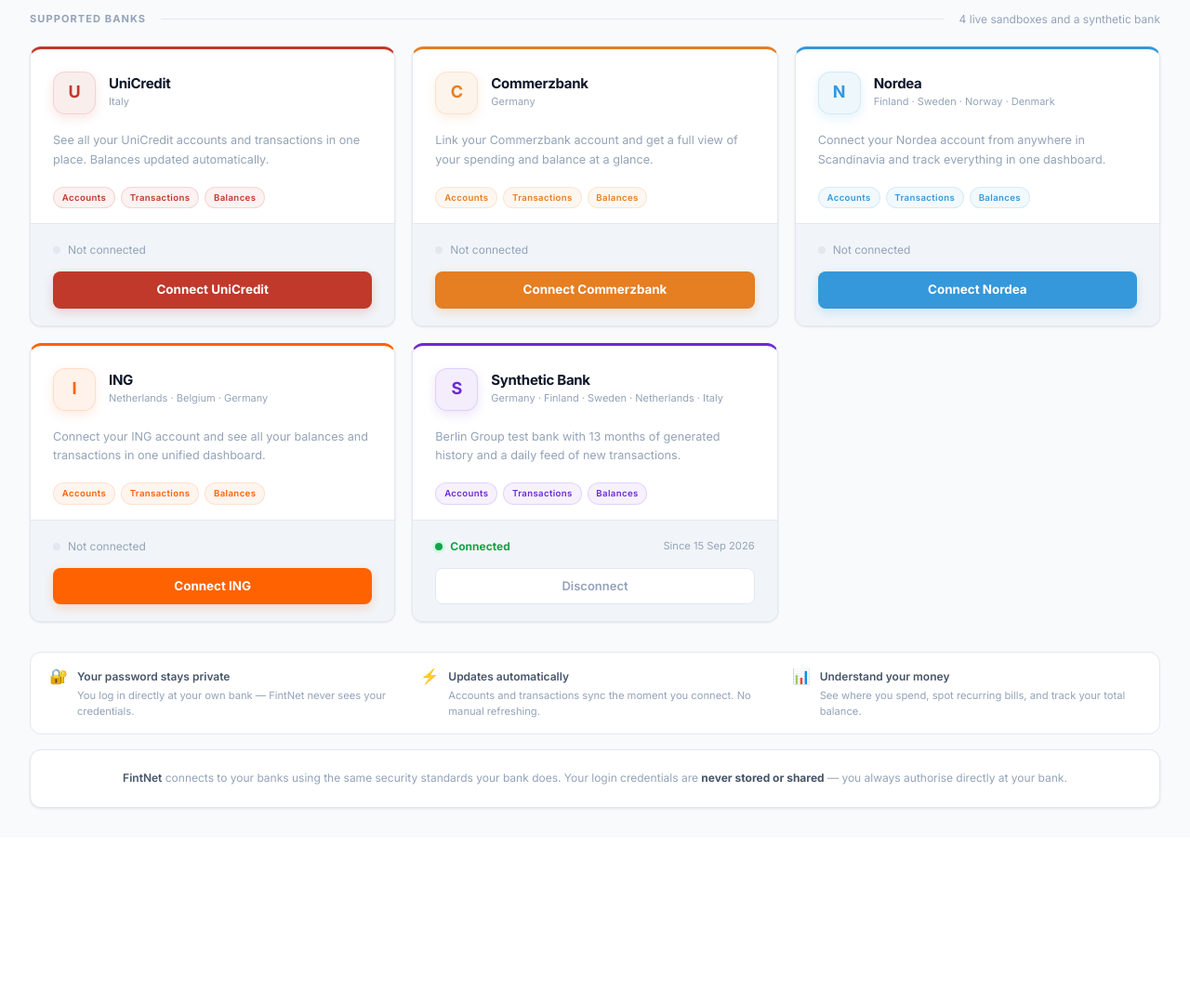
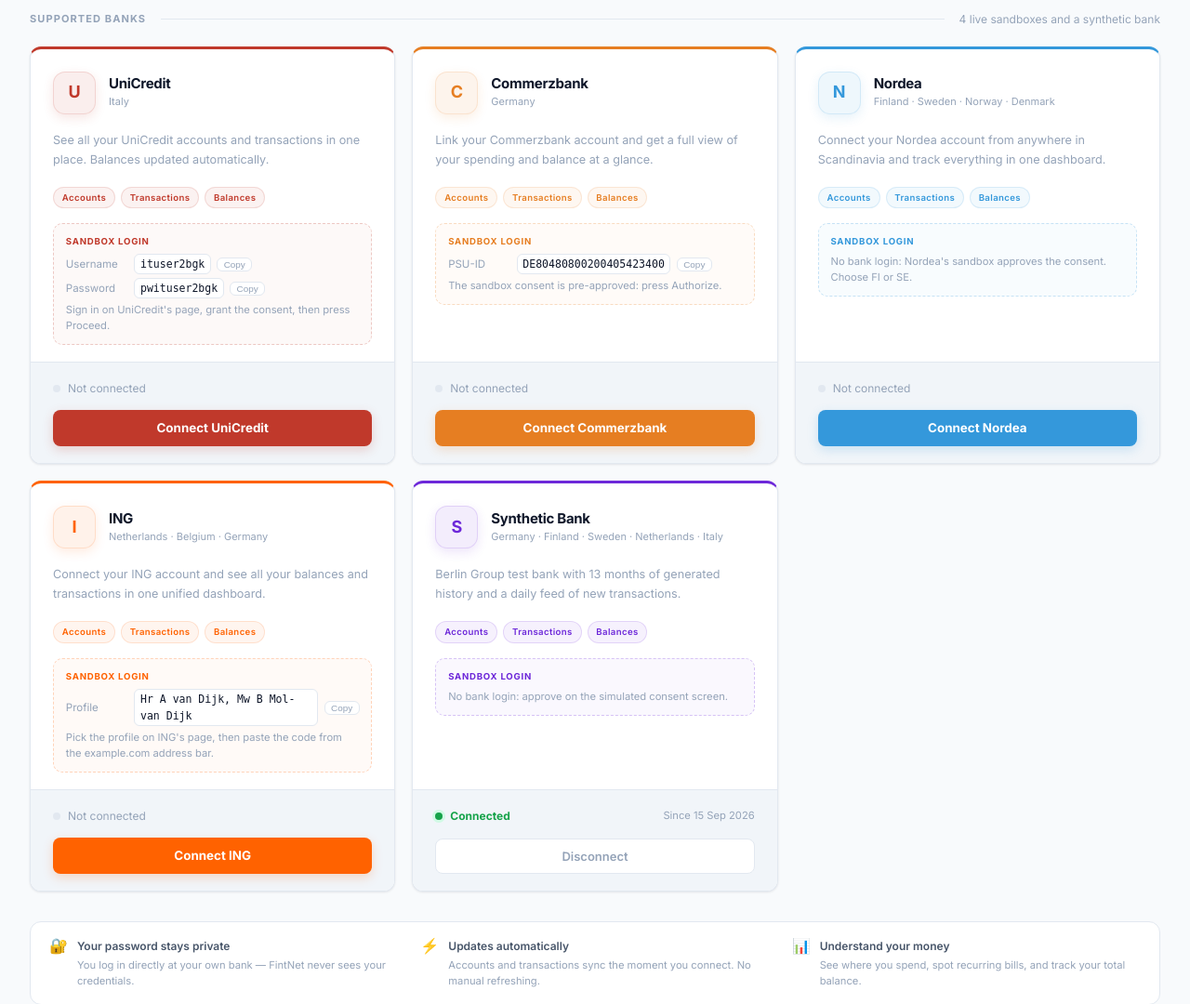
Before and after one commit to ajaykrishnaptr/bank-connectivity, a Flask app: page / in a window 1280 px wide. Shown: the part 1099-2179 px from the top of the page at 93% size. Before the commit the page ends 1970 px from the top, so only its background shows below. Run offline with Flask 3, Linux system fonts and the light colour scheme; a user stored in the database is signed in; data comes from the database, SQL or seed files in the repository; data that the repository does not hold is empty; some libraries are stand-ins or nearby versions.

Commit message:
Show each bank's sandbox login on the login chips and Connect cards
Demo logins keep their email and shared password. Each persona chip
now also says what the bank's sandbox asks for, and each Connect card
has a Sandbox login box with copy buttons (UniCredit ituser2bgk /
pwituser2bgk, Commerzbank PSU-ID, ING profile) and the step to take.

Co-Authored-By: Claude Opus 5 (1M context) <noreply@anthropic.com>
Claude-Session: https://claude.ai/code/session_017kiP4D1uaJ2khLBYjdRohd

```diff
--- a/app.py
+++ b/app.py
@@ -739,6 +739,7 @@ def index():
         waste=waste,
         potential_savings=potential_savings,
         savings_breakdown=savings_breakdown,
+        sandbox_login=SANDBOX_LOGIN,
     )
 
 
@@ -784,13 +785,35 @@ def disconnect(bank):
 DEMO_PASSWORD = "TestPass123"
 # Each persona is the test user that exists in that bank's PSD2 sandbox, so the
 # sandbox SCA screen and the returned account owner match the login.
+# `sandbox` tells the viewer what the bank's own sandbox asks for at the
+# consent step, so nobody has to look it up on the bank's developer portal.
 DEMO_LOGIN = [
-    {"name": "Thomas Mann",   "email": "thomas.mann@example.de",  "banks": "Commerzbank sandbox · synthetic bank (EUR)"},
-    {"name": "Aino Salo",     "email": "aino.salo@example.fi",    "banks": "Nordea FI sandbox · synthetic bank (EUR)"},
-    {"name": "Margit Alros",  "email": "margit.alros@example.se", "banks": "Nordea SE sandbox · synthetic bank (SEK)"},
-    {"name": "A van Dijk",    "email": "a.vandijk@example.nl",    "banks": "ING NL sandbox · synthetic bank (EUR)"},
-    {"name": "Mario Rossi",   "email": "mario.rossi@example.it",  "banks": "UniCredit IT sandbox · synthetic bank (EUR)"},
+    {"name": "Thomas Mann",   "email": "thomas.mann@example.de",  "banks": "Commerzbank sandbox · synthetic bank (EUR)",
+     "sandbox": "Commerzbank PSU-ID DE80480800200405423400 · consent pre-approved"},
+    {"name": "Aino Salo",     "email": "aino.salo@example.fi",    "banks": "Nordea FI sandbox · synthetic bank (EUR)",
+     "sandbox": "Nordea FI · the sandbox approves the consent, no bank login"},
+    {"name": "Margit Alros",  "email": "margit.alros@example.se", "banks": "Nordea SE sandbox · synthetic bank (SEK)",
+     "sandbox": "Nordea SE · choose SE, the sandbox approves the consent"},
+    {"name": "A van Dijk",    "email": "a.vandijk@example.nl",    "banks": "ING NL sandbox · synthetic bank (EUR)",
+     "sandbox": "ING · pick profile \"Hr A van Dijk, Mw B Mol-van Dijk\""},
+    {"name": "Mario Rossi",   "email": "mario.rossi@example.it",  "banks": "UniCredit IT sandbox · synthetic bank (EUR)",
+     "sandbox": "UniCredit bank login · ituser2bgk / pwituser2bgk"},
 ]
+
+# What each bank's sandbox asks for at the consent step, shown on its Connect card.
+# `values` are (label, value) pairs with a copy button; `note` is the step to take.
+SANDBOX_LOGIN = {
+    "unicredit":   {"values": [("Username", "ituser2bgk"), ("Password", "pwituser2bgk")],
+                    "note": "Sign in on UniCredit's page, grant the consent, then press Proceed."},
+    "commerzbank": {"values": [("PSU-ID", "DE80480800200405423400")],
+                    "note": "The sandbox consent is pre-approved: press Authorize."},
+    "nordea":      {"values": [],
+                    "note": "No bank login: Nordea's sandbox approves the consent. Choose FI or SE."},
+    "ing":         {"values": [("Profile", "Hr A van Dijk, Mw B Mol-van Dijk")],
+                    "note": "Pick the profile on ING's page, then paste the code from the example.com address bar."},
+    "synthbank":   {"values": [],
+                    "note": "No bank login: approve on the simulated consent screen."},
+}
 
 
 @app.route("/login", methods=["GET", "POST"])
--- a/templates/index.html
+++ b/templates/index.html
@@ -279,6 +279,26 @@
     </div>
   </div>
 
+  {% set sb = sandbox_login.get(bank_id) %}
+  {% if sb %}
+  <!-- Sandbox login: what the bank's sandbox asks for at the consent step -->
+  <div style="margin:0 1.5rem 1.125rem;padding:.7rem .8rem;border-radius:10px;
+    background:{{ color }}08;border:1px dashed {{ color }}40">
+    <div style="font-size:.6rem;font-weight:700;letter-spacing:.08em;text-transform:uppercase;color:{{ color }};margin-bottom:.35rem">Sandbox login</div>
+    {% for lbl, val in sb['values'] %}
+    <div style="display:flex;align-items:center;gap:.4rem;margin-bottom:.25rem;font-size:.72rem">
+      <span style="color:var(--text-3);min-width:4.2rem">{{ lbl }}</span>
+      <code style="font-size:.72rem;color:var(--text);background:var(--surface);border:1px solid var(--border);
+        border-radius:6px;padding:.05rem .35rem;user-select:all;overflow-wrap:anywhere">{{ val }}</code>
+      <button type="button" class="copy-btn" data-copy="{{ val }}" title="Copy"
+        style="font-size:.62rem;border:1px solid var(--border);background:var(--surface);color:var(--text-3);
+        border-radius:6px;padding:.05rem .4rem;cursor:pointer">Copy</button>
+    </div>
+    {% endfor %}
+    <div style="font-size:.7rem;color:var(--text-3);line-height:1.5">{{ sb['note'] }}</div>
+  </div>
+  {% endif %}
+
   <!-- Footer / CTA -->
   <div style="margin-top:auto;border-top:1px solid var(--border);padding:1.125rem 1.5rem;background:var(--surface-2)">
     {% if conn and conn.status == 'active' %}
@@ -361,4 +381,15 @@
   </div>
 </div>
 
+<script>
+  // Copy a sandbox credential from a bank card.
+  document.querySelectorAll('.copy-btn').forEach(function (btn) {
+    btn.addEventListener('click', function () {
+      navigator.clipboard.writeText(btn.dataset.copy).then(function () {
+        btn.textContent = 'Copied';
+        setTimeout(function () { btn.textContent = 'Copy'; }, 1200);
+      });
+    });
+  });
+</script>
 {% endblock %}
--- a/templates/login.html
+++ b/templates/login.html
@@ -109,6 +109,7 @@
   .demo-chip:active { transform: scale(.99); }
   .demo-chip-name { font-size: .8125rem; font-weight: 600; color: #111827; }
   .demo-chip-banks { font-size: .7rem; color: #6b7280; }
+  .demo-chip-sandbox { font-size: .68rem; color: #4338ca; font-family: ui-monospace, SFMono-Regular, Menlo, monospace; }
 </style>
 
 <div class="auth-wrap">
@@ -185,6 +186,7 @@
                     data-email="{{ u.email }}" data-pw="{{ demo_password }}">
               <span class="demo-chip-name">{{ u.name }}</span>
               <span class="demo-chip-banks">{{ u.banks }}</span>
+              <span class="demo-chip-sandbox">{{ u.sandbox }}</span>
             </button>
             {% endfor %}
           </div>
```
